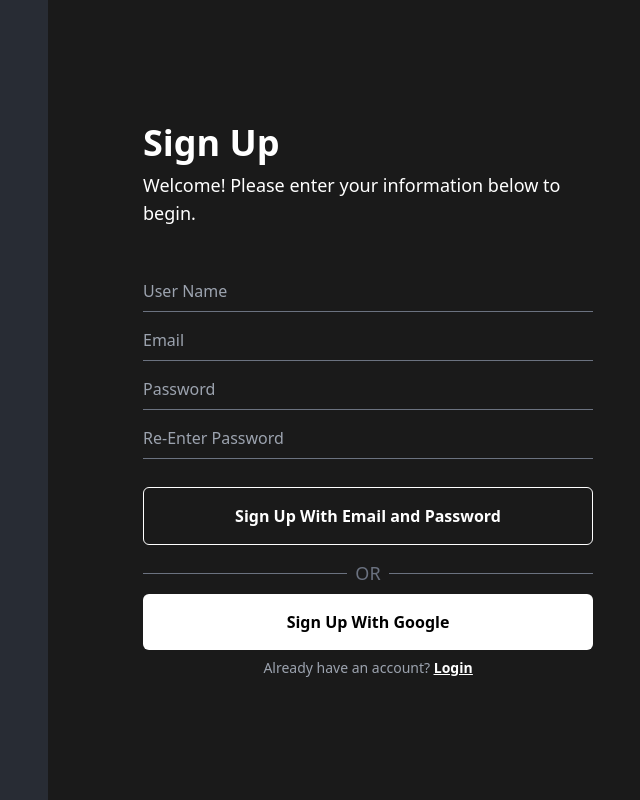
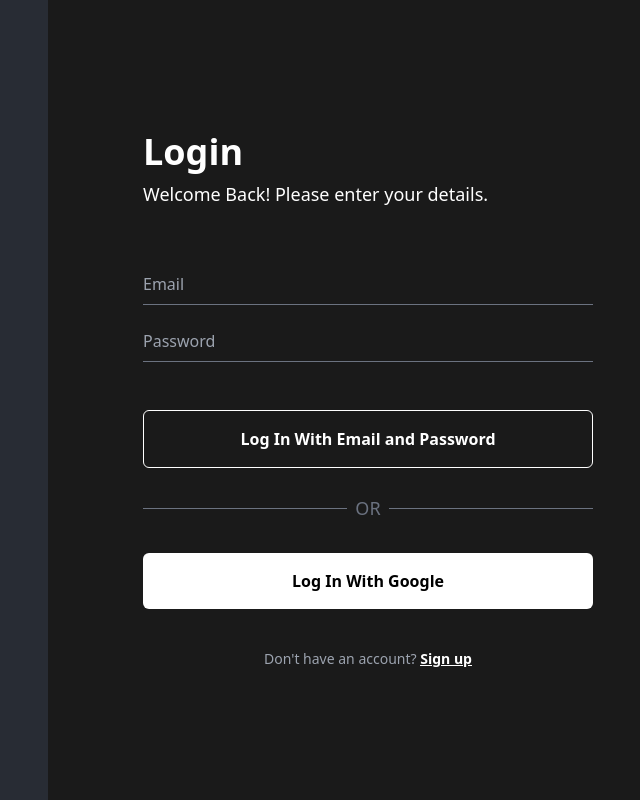
Before and after one commit to ravikiran017/kanban_Board, a React (Vite) app in the folder kanban_board/: page /#/login in a window 1280 px wide. Before the commit this address led to /#/signup. Shown: the whole page, without its empty margins (592-1232 px from the left). Built offline with nearby package versions, Linux system fonts and the light colour scheme; no server answers.

Commit message:
login code is updated

```diff
--- a/kanban_board/src/App/pages/login.tsx
+++ b/kanban_board/src/App/pages/login.tsx
@@ -108,7 +108,7 @@ const Login = () => {
                 </div>
 
                 <div className='w-full flex items-center justify-center mt-10'>
-                    <p className='text-sm font-normal text-gray-400'>Don't have an account? <span className='font-semibold text-white cursor-pointer underline'><Link to="/login">Login</Link></span></p>
+                    <p className='text-sm font-normal text-gray-400'>Don't have an account? <span className='font-semibold text-white cursor-pointer underline'><Link to="/signup">Sign up</Link></span></p>
                 </div>
             </div>
         </div>
```
